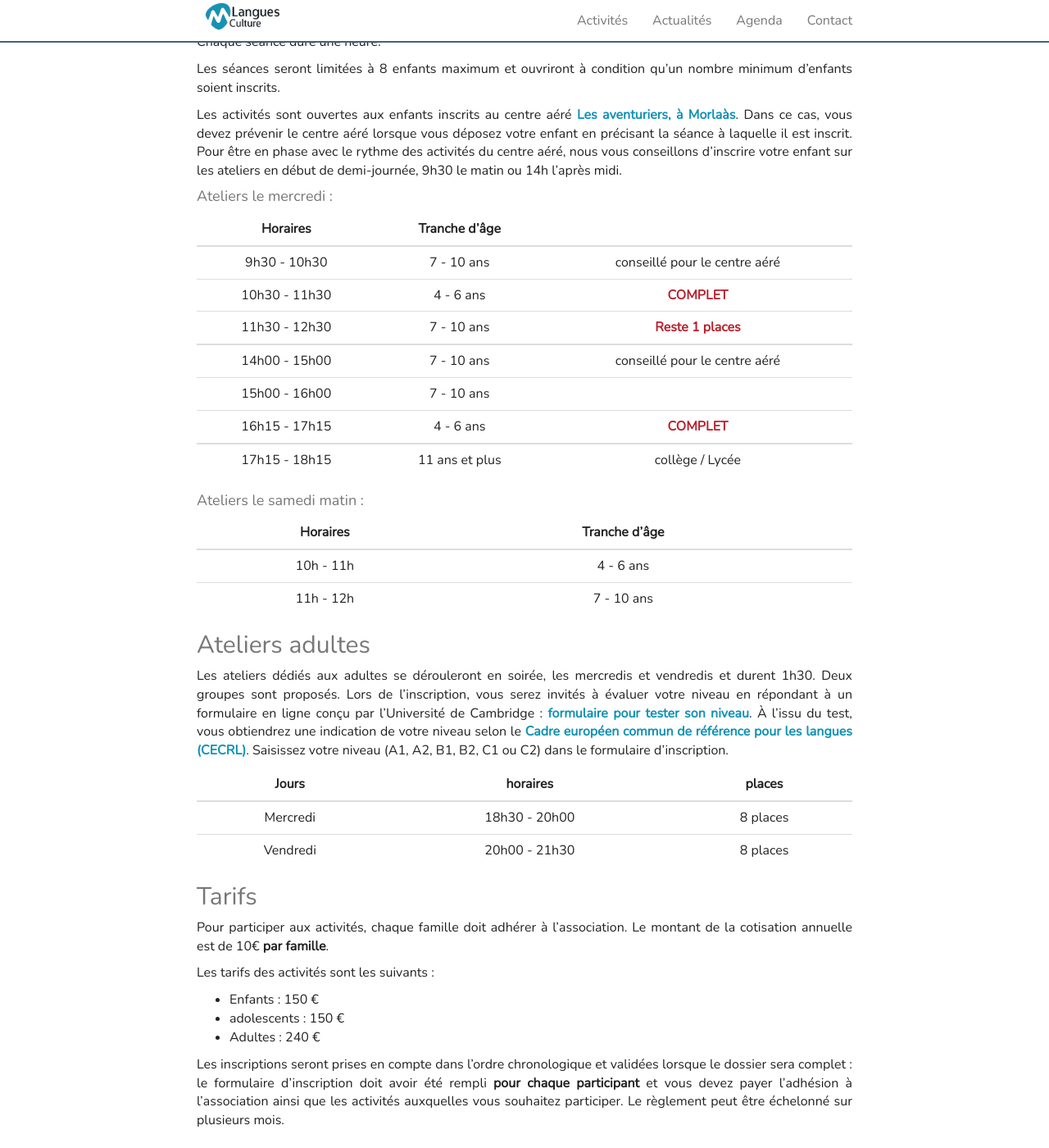
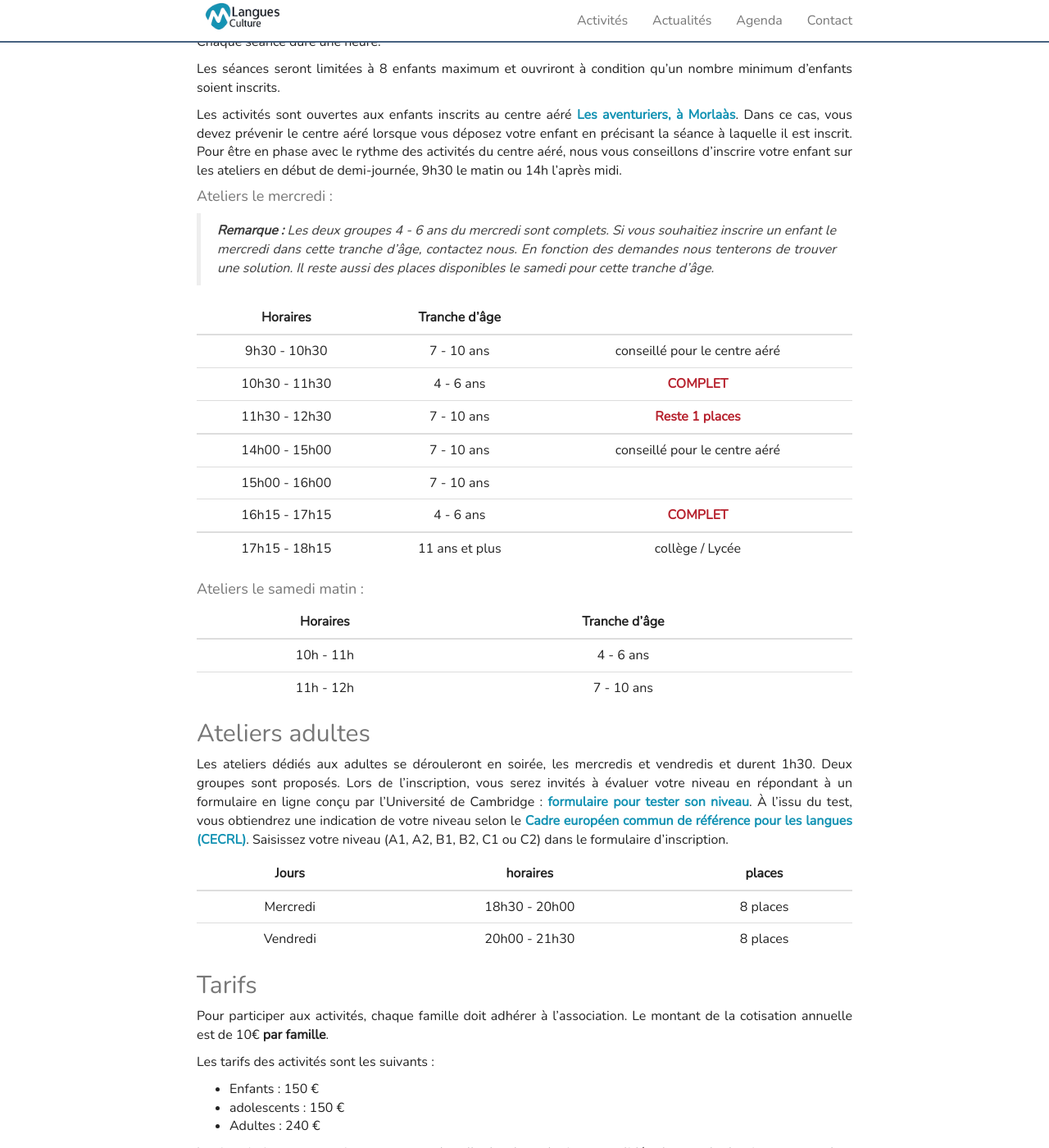
Before and after one commit to mlangues64/mlangues64.github.io, a Jekyll site: the page built from _posts/2019-08-26-inscription2019-2020.markdown, in a window 1280 px wide and 1400 px high, scrolled down 831 px. Shown: the whole window at 82% size. Built offline with Jekyll 4.4.1, drawn with Linux system fonts in a browser that asks for light colours; nearby versions of some CDN libraries.

Commit message:
message pour les 4-6 ans

```diff
--- a/_posts/2019-08-26-inscription2019-2020.markdown
+++ b/_posts/2019-08-26-inscription2019-2020.markdown
@@ -58,6 +58,11 @@ centre aéré, nous vous conseillons d'inscrire votre enfant sur les ateliers en
 début de demi-journée, 9h30 le matin ou 14h l'après midi.
 
 #### Ateliers le mercredi :
+
+> **Remarque :** Les deux groupes 4 - 6 ans du mercredi sont complets.
+> Si vous souhaitiez inscrire un enfant le mercredi dans cette tranche d'âge,
+> contactez nous. En fonction des demandes nous tenterons de trouver une solution.
+> Il reste aussi des places disponibles le samedi pour cette tranche d'âge.
 
 | Horaires | Tranche d'âge |      |
 |:--------:|:-------------:|:----:|
--- a/_sass/base.scss
+++ b/_sass/base.scss
@@ -8,6 +8,12 @@ body {
 
 p {
     text-align: justify;
+}
+
+blockquote {
+    font-size: 16px;
+    color: lighten($text_color, 10%);
+    font-style: italic;
 }
 
 a {
```
